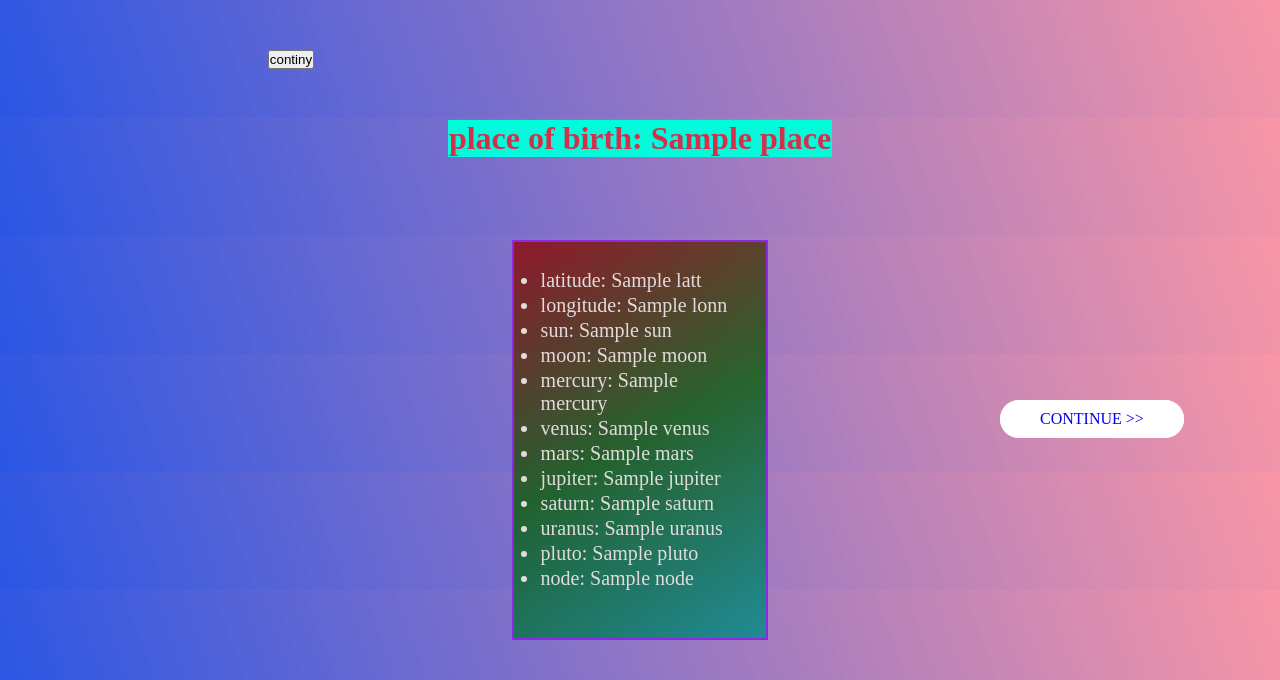
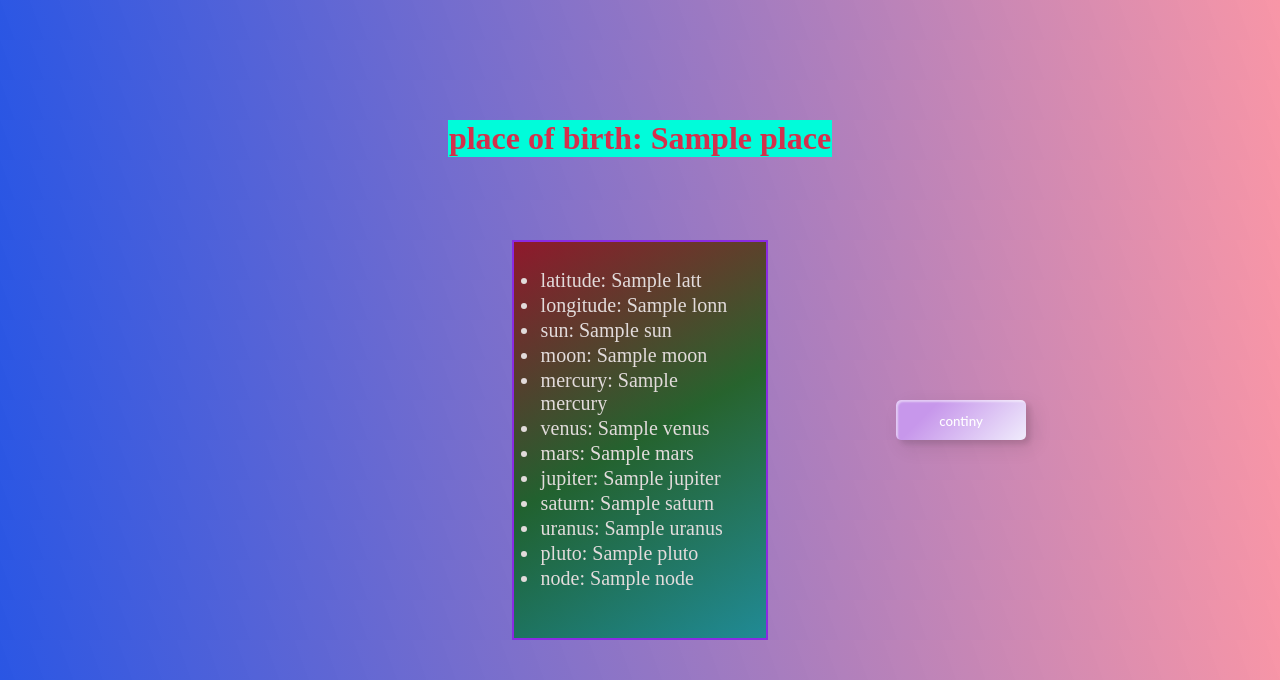
Before and after one commit to rahul1237/final_as, a Node server app: template views/lat_and_lon.ejs in a window 1280 px wide. Shown: the top 680 px of the page. Run offline with Node 20, Linux system fonts and the light colour scheme; the template is opened without the code that fills it: most values are stand-ins (such as "Sample title", 1, 10 or a date in 2020); some libraries are stand-ins or nearby versions.

Commit message:
different js files added

```diff
--- a/pages/details.js
+++ b/pages/details.js
@@ -1,6 +1,4 @@
 const express = require('express')
-
-// const positions = require('./data')
 
 let obj = {}
 let obj1
@@ -8,11 +6,9 @@ let obj1
 const detail_page = express.Router()
 
 
-
 detail_page.post('/',function(req,res){
     res.sendFile(process.cwd()+'/'+'details.html')
 })
 
 
-
 module.exports = detail_page
--- a/pages/lati_and_longi.js
+++ b/pages/lati_and_longi.js
@@ -45,6 +45,8 @@ lati_and_longi_page.post('/details',function(req,res){
                 console.warn(positions)
                 obj=positions
 
+                // export  {obj}
+
                 obj1={
                     ...obj._doc
                 }
@@ -58,4 +60,8 @@ lati_and_longi_page.post('/details',function(req,res){
     })
 })
 
+
+lati_and_longi_page.post('/')
+
+
 module.exports = lati_and_longi_page
--- a/pages/next.js
+++ b/pages/nextpage.js
@@ -1,12 +1,16 @@
 const express = require('express')
 const bp = require('body-parser')
 const http = require('http')
-
 const next_page = express.Router()
+const lati_and_longi_page = require('./lati_and_longi')
 
 next_page.post('/nextpage',function(req,res){
     res.sendFile(process.cwd()+'/'+'nextpage.html')
 })
 
 
+x = lati_and_longi_page.obj
+
+console.log(x);
+
 module.exports = next_page
--- a/public/css/lat_and_lon.css
+++ b/public/css/lat_and_lon.css
@@ -41,49 +41,98 @@ li{
     padding: 1px;
 }
 
-.btn:link,
-.btn:visited{
-    text-transform: uppercase;
-    text-decoration: none;
+.custom-btn {
+    width: 130px;
+    height: 40px;
+    color: #fff;
+    border-radius: 5px;
+    padding: 10px 25px;
+    font-family: 'Lato', sans-serif;
+    font-weight: 500;
+    background: transparent;
+    cursor: pointer;
+    transition: all 0.3s ease;
     position: relative;
-    transition: all .2s;
-    margin: 5vh;
-    top: 45vh;
-    left: 75vw;
+    display: inline-block;
+     box-shadow:inset 2px 2px 2px 0px rgba(255,255,255,.5),
+     7px 7px 20px 0px rgba(0,0,0,.1),
+     4px 4px 5px 0px rgba(0,0,0,.1);
+    outline: none;
+    position: relative;
+    left: 70vw;
+    top: 50vh
   }
 
-
-.btn:hover{
-    transform: translateY(-10px);
-    box-shadow: 0 10px 100px;
+  .btn-8 {
+    background-color: #f0ecfc;
+  background-image: linear-gradient(315deg, #f0ecfc 0%, #c797eb 74%);
+    line-height: 42px;
+    padding: 0;
+    border: none;
   }
-
-.btn:active{
-    transform: translateX(0);
-    box-shadow: 0 20px 50px;
+  .btn-8 span {
+    position: relative;
+    display: block;
+    width: 100%;
+    height: 100%;
   }
-
-.head_button{
-    background-color: #fff;
-    padding: 10px 40px;
-    border-radius: 70px;
-    display: inline-block;
-    animation-name: todown;
-    animation-duration: 5s;
+  .btn-8:before,
+  .btn-8:after {
+    position: absolute;
+    content: "";
+    right: 0;
+    bottom: 0;
+    background: #c797eb;
+    /*box-shadow:  4px 4px 6px 0 rgba(255,255,255,.5),
+                -4px -4px 6px 0 rgba(116, 125, 136, .2),
+      inset -4px -4px 6px 0 rgba(255,255,255,.5),
+      inset 4px 4px 6px 0 rgba(116, 125, 136, .3);*/
+    transition: all 0.3s ease;
   }
-.btn::after{
-    content: '';
-    display: inline-block;
+  .btn-8:before{
+     height: 0%;
+     width: 2px;
+  }
+  .btn-8:after {
+    width: 0%;
+    height: 2px;
+  }
+  .btn-8:hover:before {
     height: 100%;
+  }
+  .btn-8:hover:after {
     width: 100%;
-    border-radius: 100px;
+  }
+  .btn-8:hover{
+    background: transparent;
+  }
+  .btn-8 span:hover{
+    color: #c797eb;
+  }
+  .btn-8 span:before,
+  .btn-8 span:after {
     position: absolute;
+    content: "";
+    left: 0;
     top: 0;
-    left: 0;
-    z-index: -1;
-    transition: all .4s;
+    background: #c797eb;
+    /*box-shadow:  4px 4px 6px 0 rgba(255,255,255,.5),
+                -4px -4px 6px 0 rgba(116, 125, 136, .2),
+      inset -4px -4px 6px 0 rgba(255,255,255,.5),
+      inset 4px 4px 6px 0 rgba(116, 125, 136, .3);*/
+    transition: all 0.3s ease;
   }
-
-.head_button::after{
-    background-color: #fff;
+  .btn-8 span:before {
+    width: 2px;
+    height: 0%;
   }
+  .btn-8 span:after {
+    height: 2px;
+    width: 0%;
+  }
+  .btn-8 span:hover:before {
+    height: 100%;
+  }
+  .btn-8 span:hover:after {
+    width: 100%;
+  }
--- a/server.js
+++ b/server.js
@@ -4,7 +4,7 @@ const app = express()
 const home_page = require('./pages/home')
 const detail_page = require('./pages/details')
 const lati_and_longi_page = require('./pages/lati_and_longi')
-const next_page = require('./pages/next')
+const next_page = require('./pages/nextpage')
 
 app.use(bp.urlencoded({extended:true}))
 
@@ -21,7 +21,6 @@ app.use(lati_and_longi_page)
 app.use(next_page)
 
 
-
 app.listen(5555,function(){
     console.log('server active at 5555');
 })
--- a/views/lat_and_lon.ejs
+++ b/views/lat_and_lon.ejs
@@ -21,11 +21,8 @@
         <li>node:  <%= obj.NODE %> </li>
     </ul>
 
-    <!-- <p><%= obj.NODE %></p> -->
-
     <form action="/nextpage" method="POST">
-        <a href="/nextpage.html" class="btn head_button">continue >></a>
-        <button type="submit">continy</button>
+        <button type="submit" class="custom-btn btn-8">continy</button>
     </form>
 
 </body>
```
Also changed, not shown: nextpage.html (+16 -3 lines), public/css/nextpage.css (added, +9 -0 lines), public/imgs/a.png (deleted), public/imgs/layout.png (added). Lines whose indentation alone changed are shown as unchanged.
